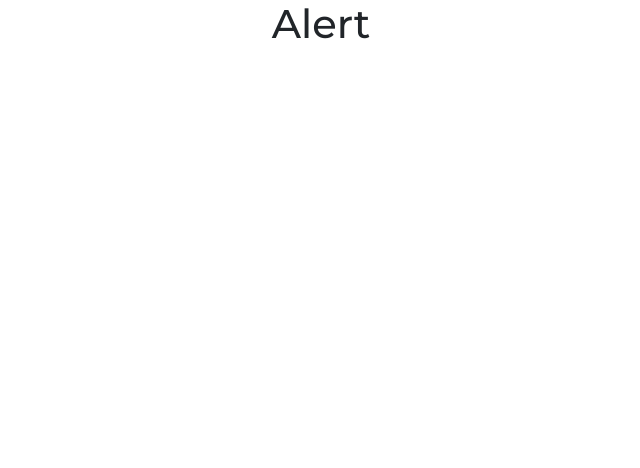
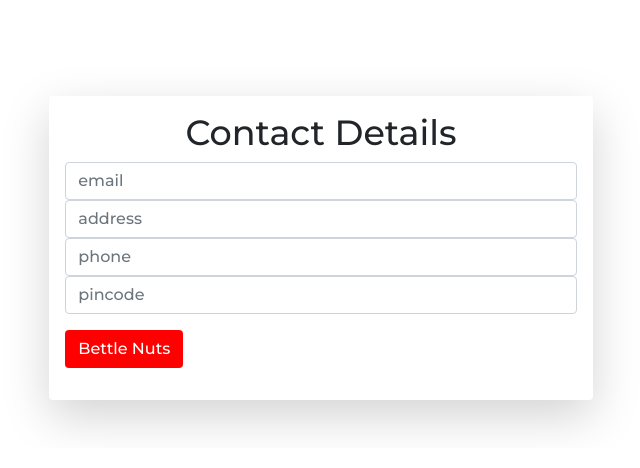
Before and after one commit to yashhhguptaaa/Alert-Tracker, a React (Create React App) app in the folder client/: page / in a window 1280 px wide. Shown: the top 468 px of the page, without its empty margins (319-959 px from the left). Built offline with nearby package versions, Linux system fonts and the light colour scheme; a web font is replaced by a local one.

Commit message:
required imports

```diff
--- a/client/src/App.js
+++ b/client/src/App.js
@@ -2,11 +2,25 @@ import logo from './logo.svg';
 import './App.css';
 import bootstrap from '../node_modules/bootstrap/dist/css/bootstrap.min.css';
 import 'bootstrap';
+// import Navbar from './components/Navbar';
+import Homescreen from './screens/Homescreen';
+import {BrowserRouter , Route ,Link ,Switch} from 'react-router-dom';
+// import Cartscreen from './screens/Cartscreen';
+import Registerscreen from './screens/Registerscreen';
+import Loginscreen from './screens/Loginscreen';
+// import Ordersscreen from './screens/Ordersscreen';
+// import Adminscreen from './screens/Adminscreen';
 
 function App() {
   return (
     <div className="App">
-      <h1>Alert</h1>
+      {/* <Navbar /> */}
+      <BrowserRouter>
+        <Route path="/" exact component={Homescreen} />
+        <Route path="/login" exact component={Loginscreen} />
+        <Route path="/registration" exact component={Registerscreen} />
+
+      </BrowserRouter>
     </div>
   );
 }
```
